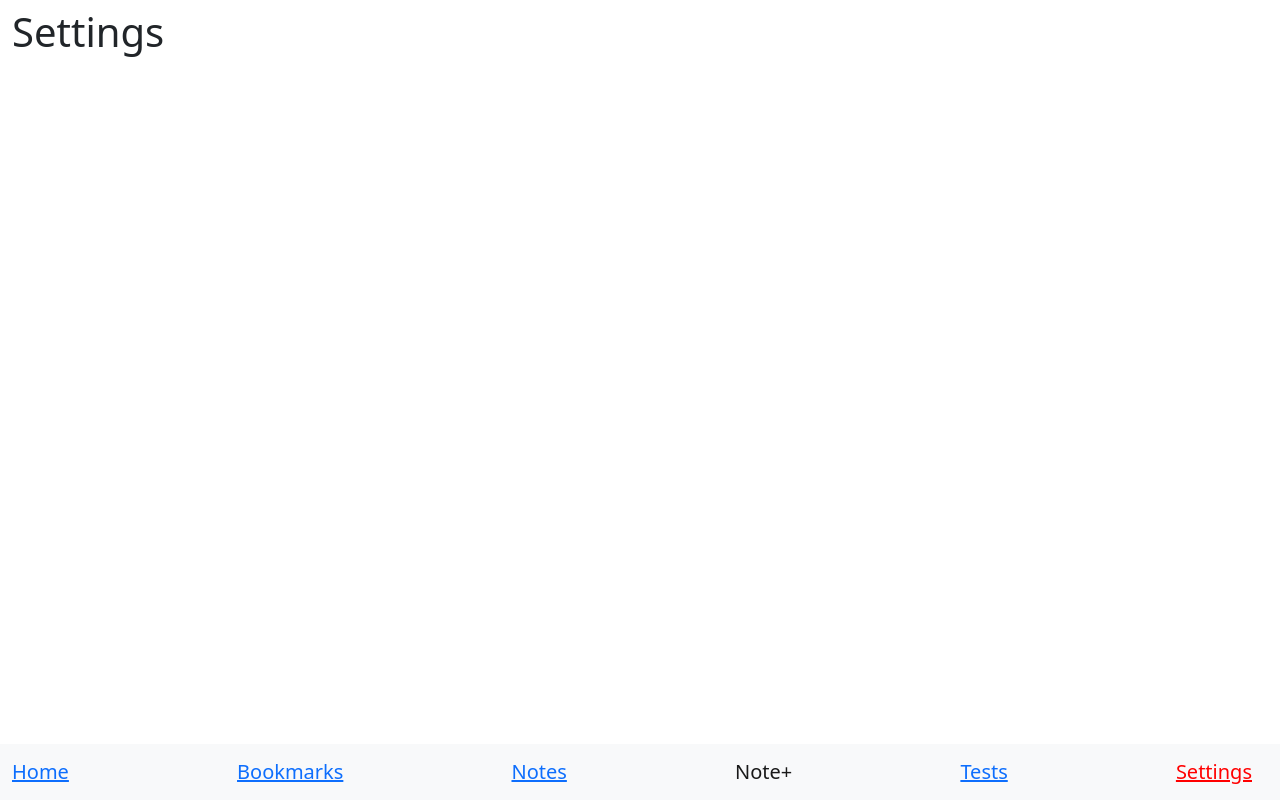
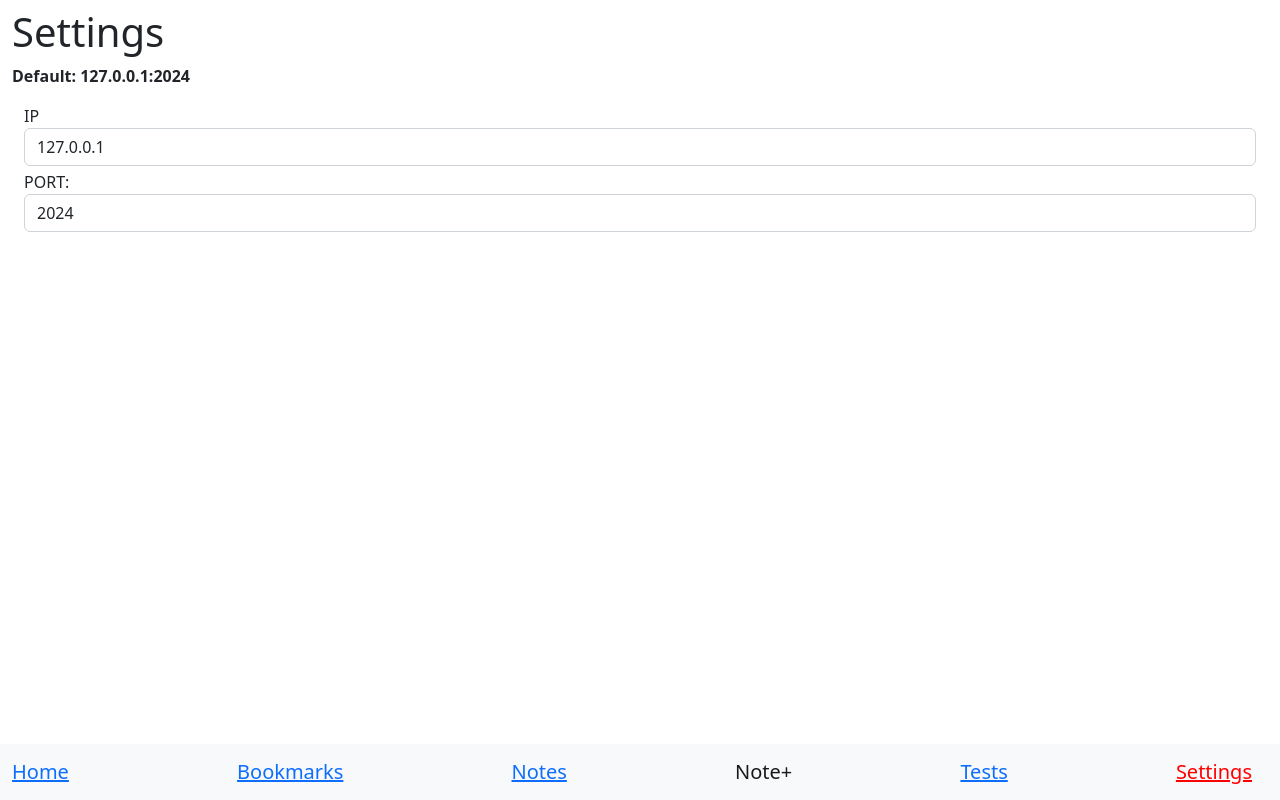
Before and after one commit to luolisave/productivity, a React (Vite) app in the folder frontend-react/: page /settings in a window 1280 px wide. Built offline with nearby package versions, Linux system fonts and the light colour scheme.

Commit message:
config setting store to local storage.

```diff
--- a/frontend-react/src/components/Bookmarks/Bookmarks.tsx
+++ b/frontend-react/src/components/Bookmarks/Bookmarks.tsx
@@ -44,7 +44,7 @@ function Bookmarks() {
   useEffect(()=>{
     if (initLoadRef.current) { // onl run once when component initial loads (not second time load)
       initLoadRef.current = false;
-      Axios.get(`${BACKEND_IP}:${BACKEND_PORT}/atom/list?type=${bookmarkType}`).then((res)=> {
+      Axios.get(`//${BACKEND_IP}:${BACKEND_PORT}/atom/list?type=${bookmarkType}`).then((res)=> {
         // console.log(res);
         const records = res.data.records;
 
@@ -61,8 +61,8 @@ function Bookmarks() {
       disableSaveBtn.current = true;
 
       const postUrl = !recordKey.current ?
-          `${BACKEND_IP}:${BACKEND_PORT}/atom?type=${bookmarkType}&key=${randomString(32)}` :
-          `${BACKEND_IP}:${BACKEND_PORT}/atom?type=${bookmarkType}&key=${recordKey.current}`;
+          `//${BACKEND_IP}:${BACKEND_PORT}/atom?type=${bookmarkType}&key=${randomString(32)}` :
+          `//${BACKEND_IP}:${BACKEND_PORT}/atom?type=${bookmarkType}&key=${recordKey.current}`;
       Axios.post(
         postUrl,
         {
@@ -98,7 +98,7 @@ function Bookmarks() {
     const cfm = confirm(`Delete ${title} \n (key = ${key}) ?`);
     console.log('dsaf');
     if(cfm) {
-      Axios.delete(`${BACKEND_IP}:${BACKEND_PORT}/atom?type=${bookmarkType}&key=${key}`)
+      Axios.delete(`//${BACKEND_IP}:${BACKEND_PORT}/atom?type=${bookmarkType}&key=${key}`)
       .then(res => {
          console.log(' delete ....', res.data)
          if(res.data && res.data.status === 1 && res.data.numRemoved > 0) {
--- a/frontend-react/src/components/settings/settings.tsx
+++ b/frontend-react/src/components/settings/settings.tsx
@@ -1,7 +1,29 @@
+import useLocalStorage from '../../utility/useLocalstorage.hook';
+import { API_CONFIG, BACKEND_IP, BACKEND_PORT } from './../../config.const'; // default value
+
 function Settings() {
+  let [apiConfig, setApiConfig] = useLocalStorage(API_CONFIG, {ip:BACKEND_IP, port: BACKEND_PORT });
   return (
     <>
       <h1>Settings</h1>
+
+      <strong>Default: {BACKEND_IP}:{BACKEND_PORT}</strong>
+
+      <div className='mt-3 container-fluid'>
+        <div className='row mt-1 mb-1'>
+          <div className='col-12'>
+            <label>IP</label>
+            <input className='form-control' name="ip" value={apiConfig.ip} onChange={e=>setApiConfig({...apiConfig, ip: e.target.value})} />
+          </div>
+
+        </div>
+        <div className='row mt-1 mb-1'>
+          <div className='col-12'>
+            <label>PORT:</label>
+            <input className='form-control' name="port" value={apiConfig.port} onChange={e=>setApiConfig({...apiConfig, port: e.target.value})} />
+          </div>
+        </div>
+      </div>
     </>
   );
 }
--- /dev/null
+++ b/frontend-react/src/components/settings/settings.util.ts
@@ -0,0 +1 @@
+import {BACKEND_IP, BACKEND_PORT}  from '../../config.const';
--- a/frontend-react/src/config.const.ts
+++ b/frontend-react/src/config.const.ts
@@ -1,2 +1,4 @@
-export const BACKEND_IP = "//127.0.0.1";
+export const API_CONFIG = "API_CONFIG";
+
+export const BACKEND_IP = "127.0.0.1";
 export const BACKEND_PORT = "2024";
--- /dev/null
+++ b/frontend-react/src/utility/useLocalStorage.hook.ts
@@ -0,0 +1,29 @@
+import {useEffect, useState} from 'react';
+
+function getSavedValue(key: string, initialValue: any) {
+    let rv = localStorage.getItem(key);
+    if(rv) {
+        let savedValue = JSON.parse(rv);
+        return savedValue;
+    }
+
+    if (initialValue instanceof Function) {
+        return initialValue();
+    }
+
+    return initialValue;
+}
+
+export default function useLocalStorage(key: string, initialValue: any) {
+    const [value, setValue] = useState(()=>{
+        return getSavedValue(key, initialValue)
+    });
+
+    useEffect(()=>{
+        if(value) {
+            localStorage.setItem(key, JSON.stringify(value))
+        }
+    }, [value]);
+
+    return [value, setValue];
+}
```
